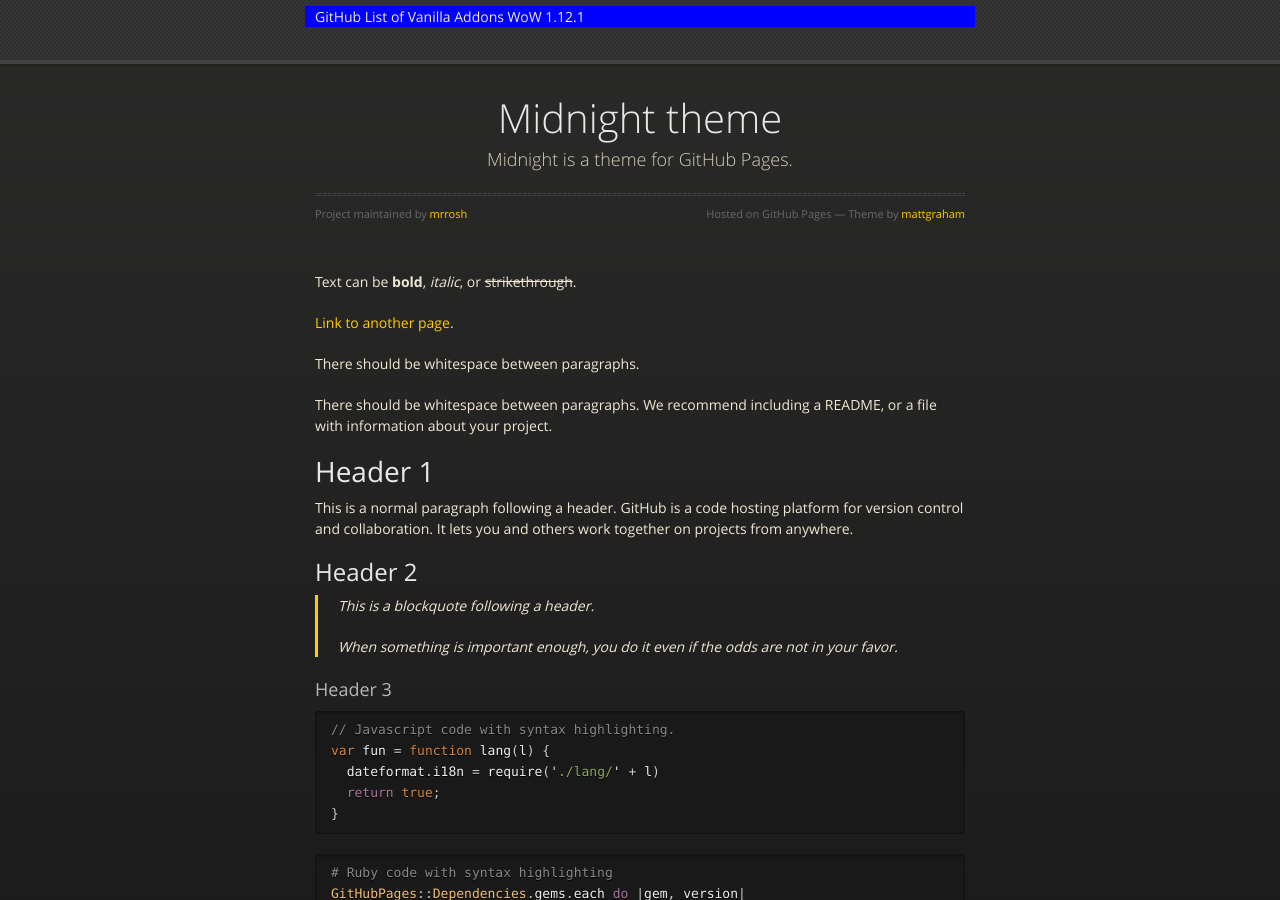
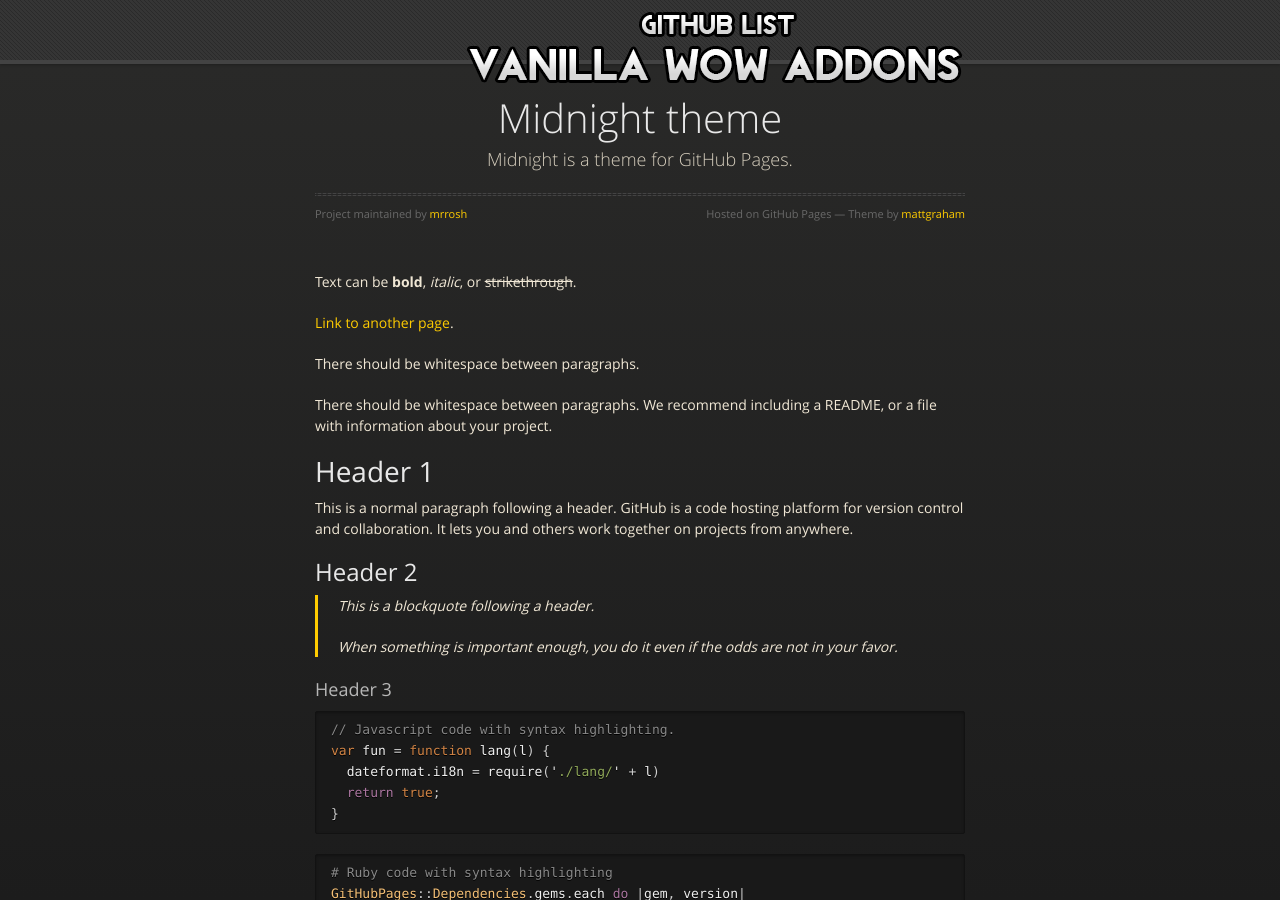
Before and after one commit to mrrosh/mrrosh.github.io, a Jekyll site: the page built from index.md, in a window 1280 px wide and 900 px high. Built offline with Jekyll 4.4.1, drawn with Linux system fonts in a browser that asks for light colours.

Commit message:
Update default.html

```diff
--- a/_layouts/default.html
+++ b/_layouts/default.html
@@ -20,9 +20,7 @@
   <body>
       <div id="header">
         <nav>
-          <ul>
-            GitHub List of Vanilla Addons WoW 1.12.1
-          </ul>
+          <a href="https://mrrosh.github.io/" style="float:right;"><img src="https://github.com/mrrosh/mrrosh.github.io/blob/main/logo.png"></a>
         </nav>
       </div><!-- end header -->
 
```
